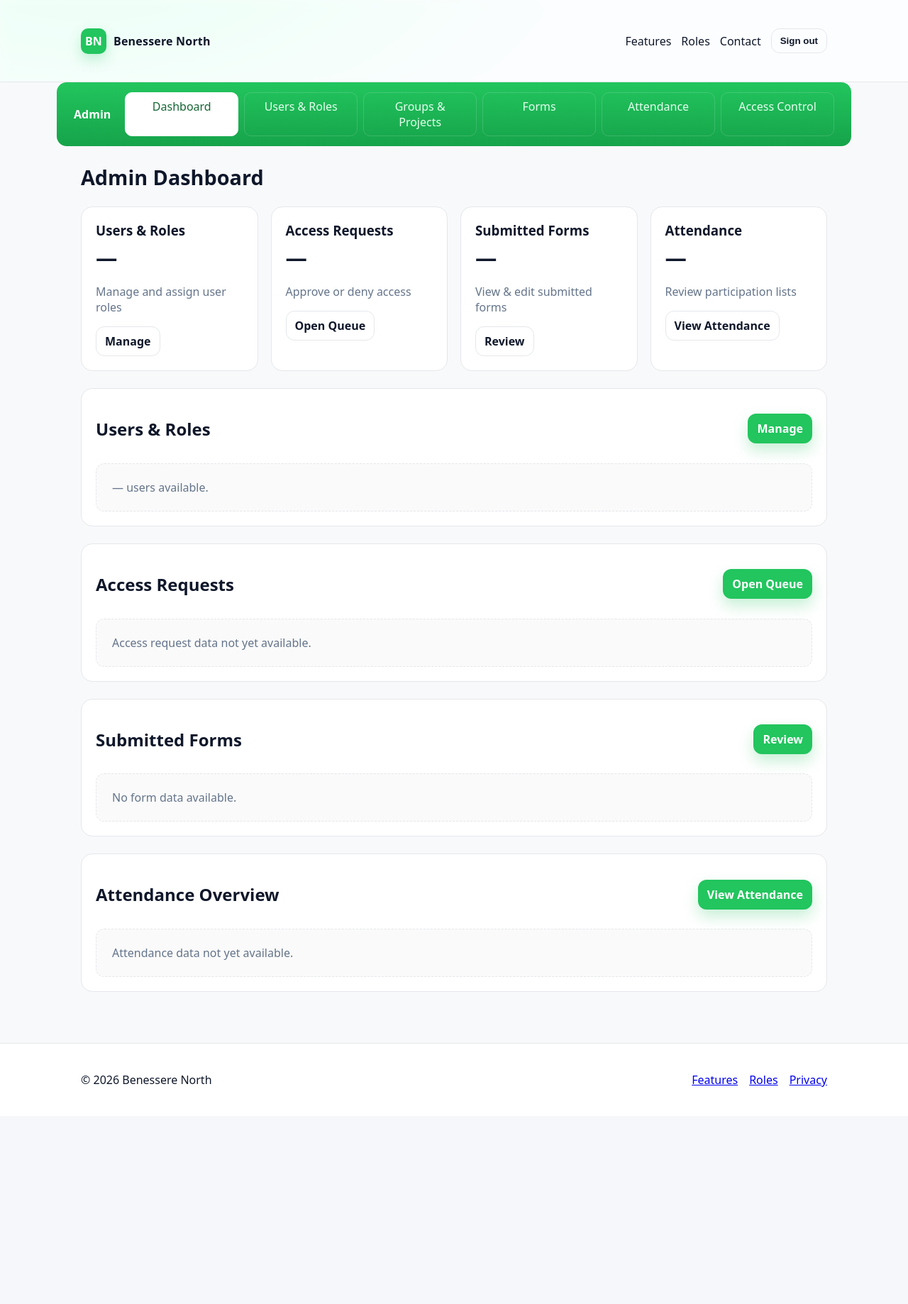
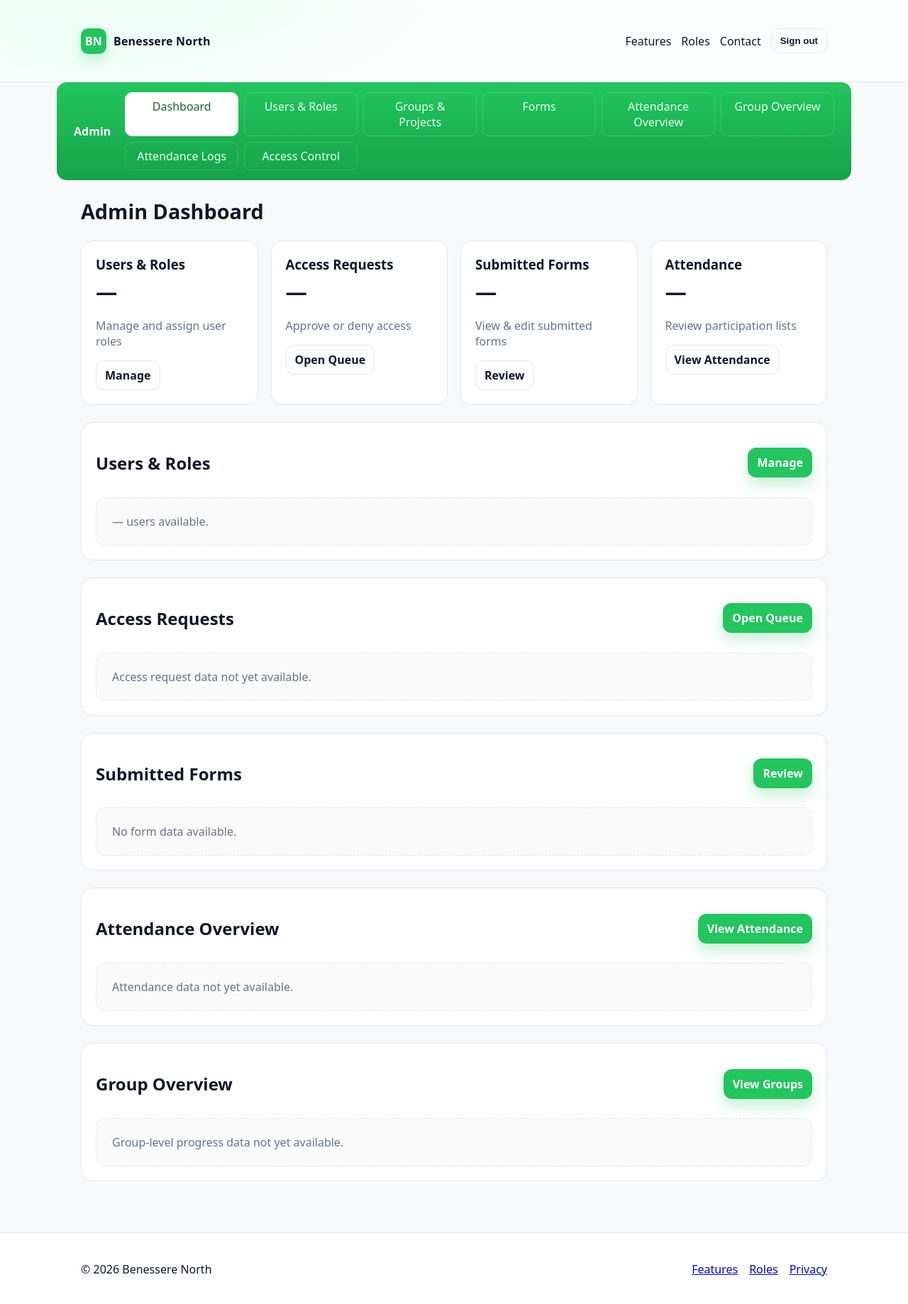
Before and after one commit to jpache22/benessere-north-mental-health-tracker, a SvelteKit app in the folder frontend/: page /admin in a window 1280 px wide. Shown: the whole page at 71% size. Before the commit the page ends 1573 px from the top, so only its background shows below. Built offline with nearby package versions, Linux system fonts and the light colour scheme.

Commit message:
Allow admin access to attendance and group overview pages

```diff
--- a/frontend/src/routes/admin/+layout.svelte
+++ b/frontend/src/routes/admin/+layout.svelte
@@ -11,7 +11,9 @@
       <a class:active={is('/admin/users')} href="/admin/users">Users & Roles</a>
       <a class:active={is('/admin/groups-projects')} href="/admin/groups-projects">Groups & Projects</a>
       <a class:active={is('/admin/forms')} href="/admin/forms">Forms</a>
-      <a class:active={is('/admin/attendance')} href="/admin/attendance">Attendance</a>
+      <a class:active={is('/admin/attendance-overview')} href="/admin/attendance-overview">Attendance Overview</a>
+      <a class:active={is('/admin/group-overview')} href="/admin/group-overview">Group Overview</a>
+      <a class:active={is('/admin/attendance')} href="/admin/attendance">Attendance Logs</a>
       <a class:active={is('/admin/access')} href="/admin/access">Access Control</a>
     </div>
   </nav>
--- a/frontend/src/routes/admin/+page.svelte
+++ b/frontend/src/routes/admin/+page.svelte
@@ -86,7 +86,7 @@
     <h3>Attendance</h3>
     <div class="kpi-num">{attendanceCount}</div>
     <p class="muted">Review participation lists</p>
-    <a class="btn small outline" href="/admin/attendance">View Attendance</a>
+    <a class="btn small outline" href="/admin/attendance-overview">View Attendance</a>
   </div>
 </div>
 
@@ -127,9 +127,17 @@
 <section class="card section">
   <header class="section-head">
     <h2>Attendance Overview</h2>
-    <a class="btn small" href="/admin/attendance">View Attendance</a>
+    <a class="btn small" href="/admin/attendance-overview">View Attendance</a>
   </header>
   <div class="empty">Attendance data not yet available.</div>
+</section>
+
+<section class="card section">
+  <header class="section-head">
+    <h2>Group Overview</h2>
+    <a class="btn small" href="/admin/group-overview">View Groups</a>
+  </header>
+  <div class="empty">Group-level progress data not yet available.</div>
 </section>
 
 <style>
--- /dev/null
+++ b/frontend/src/routes/admin/attendance-overview/+page.svelte
@@ -0,0 +1,5 @@
+<script>
+  import TherapistAttendanceOverviewPage from '../../therapist/attendance/+page.svelte';
+</script>
+
+<TherapistAttendanceOverviewPage />
--- /dev/null
+++ b/frontend/src/routes/admin/group-overview/+page.svelte
@@ -0,0 +1,5 @@
+<script>
+  import TherapistGroupOverviewPage from '../../therapist/groupOverview/+page.svelte';
+</script>
+
+<TherapistGroupOverviewPage />
```
